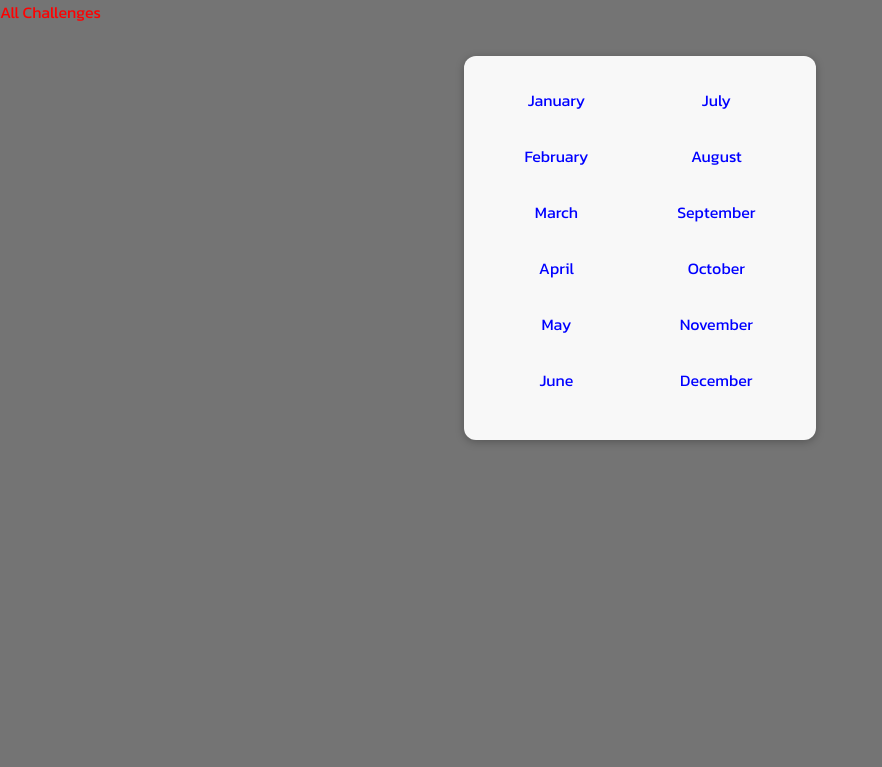
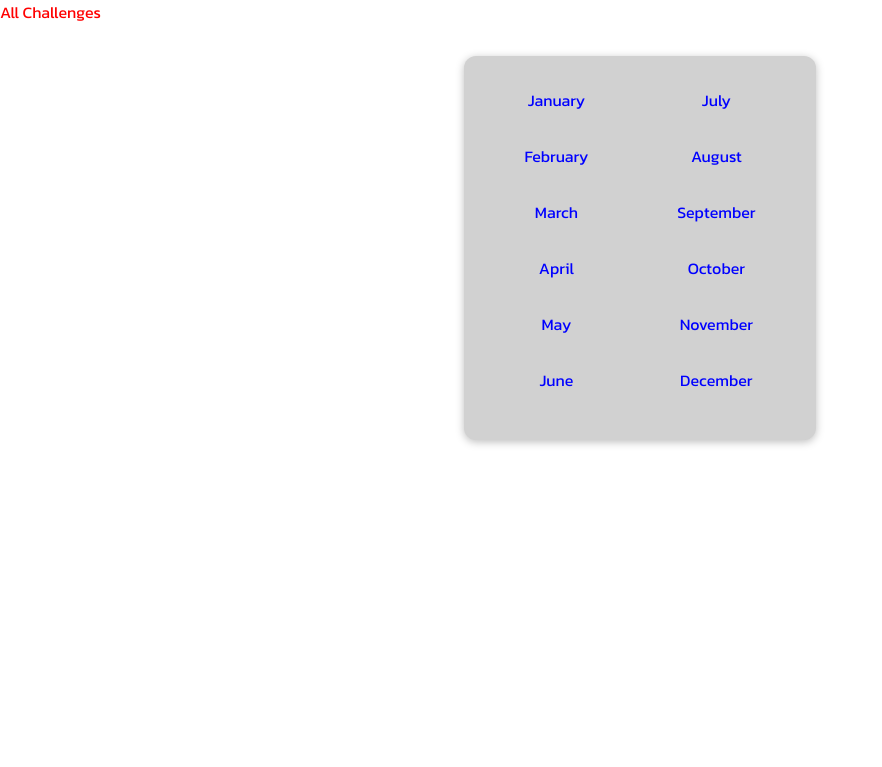
Before and after one commit to jaroslavhradsky/Django-Education, a Django app: page /challenges/ in a window 1280 px wide. Shown: the top 767 px of the page, without its empty margins (0-882 px from the left). Run offline with Django 4.2, Linux system fonts and the light colour scheme.

Commit message:
css update

```diff
--- a/monthly_challenges/challenges/static/challenges/challenges.css
+++ b/monthly_challenges/challenges/static/challenges/challenges.css
@@ -10,7 +10,7 @@ ul {
     flex-direction: column;
     flex-wrap: wrap;
     height: 22rem;
-    background-color: #f8f8f8;
+    background-color: #d1d1d1;
   }
 
   li {
--- a/monthly_challenges/static/styles.css
+++ b/monthly_challenges/static/styles.css
@@ -15,5 +15,5 @@ a {
 
   body {
     margin: 0;
-    background-color: #747474;
+    background-color: #ffffff;
   }
```
